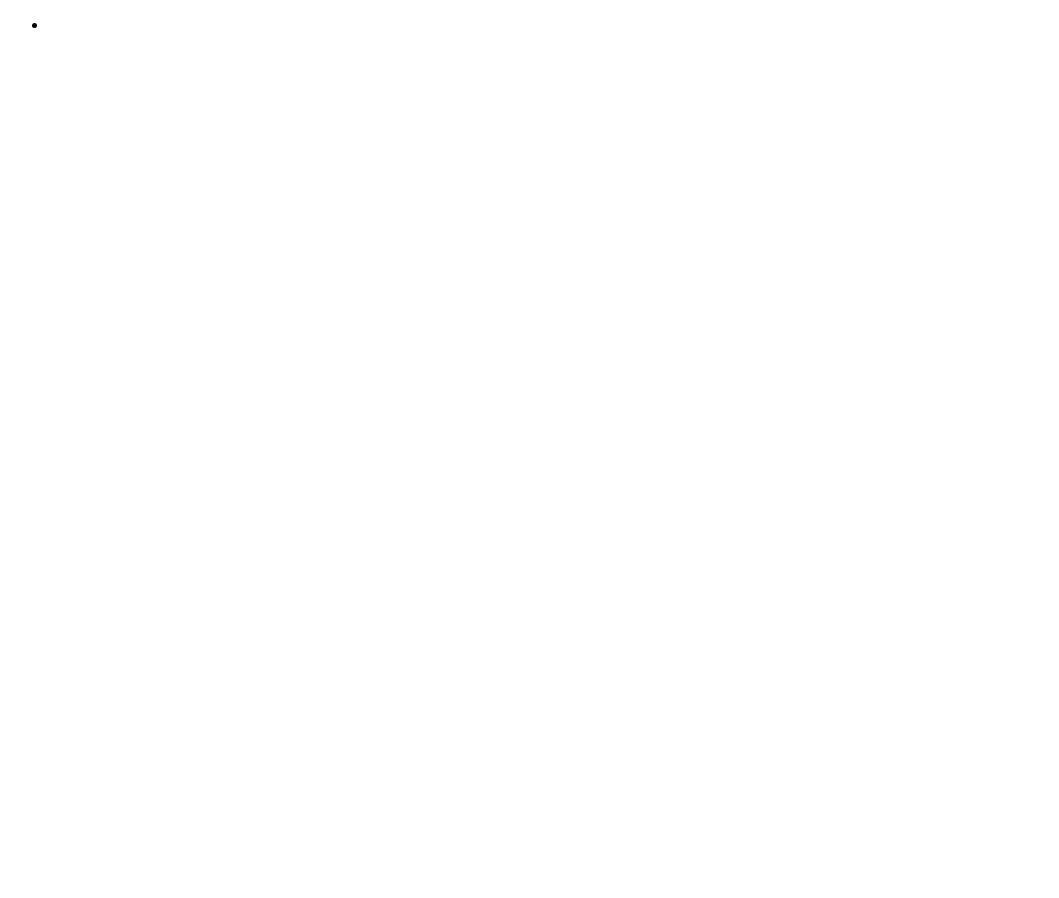
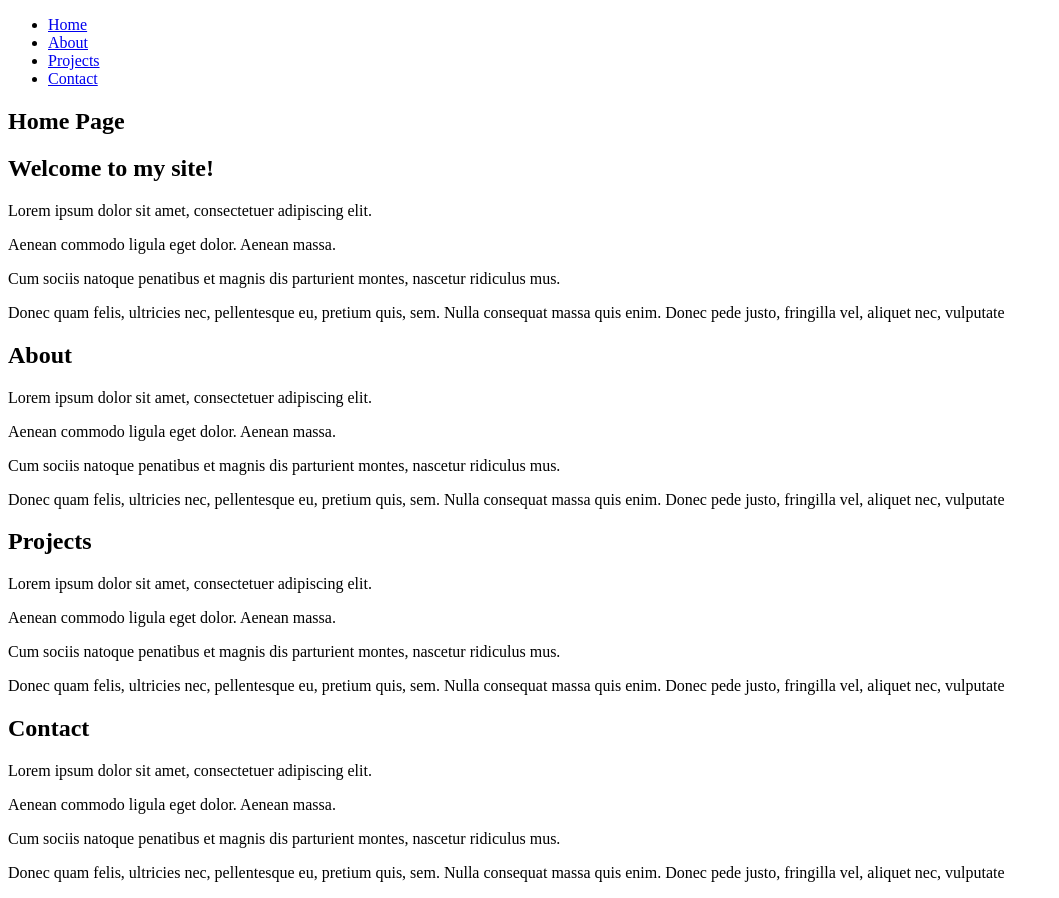
Before and after one commit to Connieh1/single-page-website, a plain HTML site: page index.html in a window 1280 px wide. Shown: the whole page, without its empty margins (0-1059 px from the left). Before the commit the page ends 800 px from the top, so only its background shows below. Drawn offline with Linux system fonts and the light colour scheme.

Commit message:
Basic setup of index.html

```diff
--- a/index.html
+++ b/index.html
@@ -11,16 +11,56 @@
       <div id="branding"></div>
       <nav id="nav">
         <ul>
-          <li>
-
-        </li>
+          <li><a href="#home" >Home</li>
+          <li><a href="#about">About</a></li>
+          <li><a href="#projects">Projects</a></li>
+          <li><a href="#contact">Contact</a></li>
       </ul>
       </nav>
     </div>
   </header>
   <div id="container">
+    <section id="home" class="section"><h1>Home Page</h1>
+      <h2>Welcome to my site!</h2>
+      <p>Lorem ipsum dolor sit amet, consectetuer adipiscing elit.</p>
 
+    <p>Aenean commodo ligula eget dolor. Aenean massa.</p>
 
+    <p>Cum sociis natoque penatibus et magnis dis parturient montes, nascetur ridiculus mus.</p>
+
+    <p>Donec quam felis, ultricies nec, pellentesque eu, pretium quis, sem. Nulla consequat massa quis enim. Donec pede
+      justo, fringilla vel, aliquet nec, vulputate</p></section>
+    <section id="about" class="section"><h1>About</h1>
+    <p>Lorem ipsum dolor sit amet, consectetuer adipiscing elit.</p>
+
+    <p>Aenean commodo ligula eget dolor. Aenean massa.</p>
+
+    <p>Cum sociis natoque penatibus et magnis dis parturient montes, nascetur ridiculus mus.</p>
+
+    <p>Donec quam felis, ultricies nec, pellentesque eu, pretium quis, sem. Nulla consequat massa quis enim. Donec pede
+      justo, fringilla vel, aliquet nec, vulputate</p>
+    </section>
+    <section id="projects" class="section"><h1>Projects</h1>
+      <p>Lorem ipsum dolor sit amet, consectetuer adipiscing elit.</p>
+
+      <p>Aenean commodo ligula eget dolor. Aenean massa.</p>
+
+      <p>Cum sociis natoque penatibus et magnis dis parturient montes, nascetur ridiculus mus.</p>
+
+      <p>Donec quam felis, ultricies nec, pellentesque eu, pretium quis, sem. Nulla consequat massa quis enim. Donec pede
+        justo, fringilla vel, aliquet nec, vulputate</p>
+    </section>
+    <section id="contact" class="section">
+      <h1>Contact</h1>
+      <p>Lorem ipsum dolor sit amet, consectetuer adipiscing elit.</p>
+
+      <p>Aenean commodo ligula eget dolor. Aenean massa.</p>
+
+      <p>Cum sociis natoque penatibus et magnis dis parturient montes, nascetur ridiculus mus.</p>
+
+      <p>Donec quam felis, ultricies nec, pellentesque eu, pretium quis, sem. Nulla consequat massa quis enim. Donec pede
+        justo, fringilla vel, aliquet nec, vulputate</p>
+    </section>
   </div>
 </body>
 </html>
```
